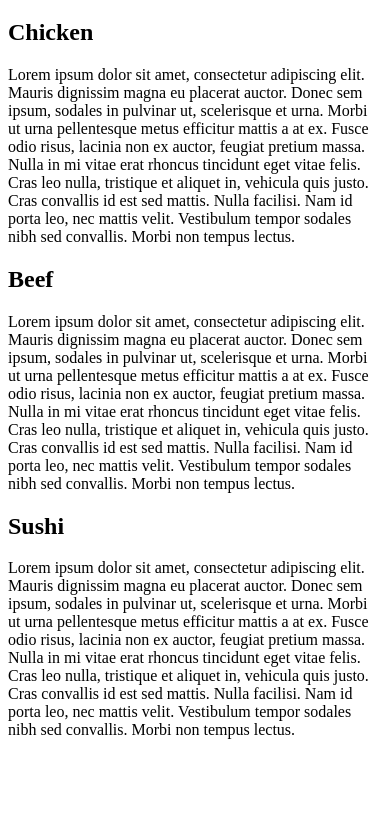
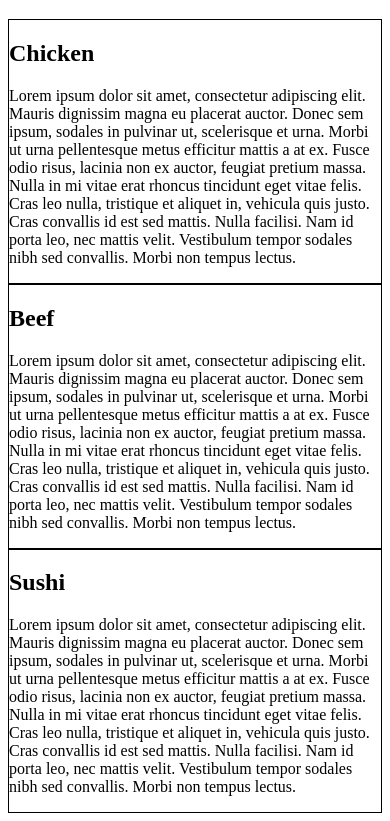
Before and after one commit to icurto/coursera-test, a plain HTML site: page module2-solution/index.html in a window 390 px wide. Shown: the part 61-882 px from the top of the page. Before the commit the page ends 844 px from the top, so only its background shows below. Drawn offline with Linux system fonts and the light colour scheme.

Commit message:
Updated html and css. Added responsive layout.

```diff
--- a/module2-solution/css/style.css
+++ b/module2-solution/css/style.css
@@ -4,15 +4,15 @@
 }
 
 /* Simple Responsive Framework. */
-.row {
+div {
   width: 100%;
+  border: 1px solid black;
 }
 
 /********** Desktop version **********/
 @media (min-width: 992px) {
   .col-lg-1, .col-lg-2, .col-lg-3, .col-lg-4, .col-lg-5, .col-lg-6, .col-lg-7, .col-lg-8, .col-lg-9, .col-lg-10, .col-lg-11, .col-lg-12 {
     float: left;
-    border: 1px solid green;
   }
   .col-lg-1 {
     width: 8.33%;
@@ -56,7 +56,6 @@
 @media (min-width: 768px) and (max-width: 991px) {
   .col-md-1, .col-md-2, .col-md-3, .col-md-4, .col-md-5, .col-md-6, .col-md-7, .col-md-8, .col-md-9, .col-md-10, .col-md-11, .col-md-12 {
     float: left;
-    border: 1px solid green;
   }
   .col-md-1 {
     width: 8.33%;
@@ -95,3 +94,8 @@
     width: 100%;
   }
 }
+
+/********** Desktop version **********/
+@media (max-width: 767px) {
+  float: left;
+}
--- a/module2-solution/index.html
+++ b/module2-solution/index.html
@@ -3,21 +3,22 @@
 <head>
 	<meta charset="utf-8">
 	<meta name="viewport" content="width=device-width, initial-scale=1">
-	<title></title>
+	<title>Assignement Solution for Module 2</title>
+	<link rel="stylesheet" href="css/style.css">
 </head>
 <body>
 <h1>Our Menu</h1>
-<section>
+<div class="col-lg-4 col-md-6">
 	<h2>Chicken</h2>
 	<p>Lorem ipsum dolor sit amet, consectetur adipiscing elit. Mauris dignissim magna eu placerat auctor. Donec sem ipsum, sodales in pulvinar ut, scelerisque et urna. Morbi ut urna pellentesque metus efficitur mattis a at ex. Fusce odio risus, lacinia non ex auctor, feugiat pretium massa. Nulla in mi vitae erat rhoncus tincidunt eget vitae felis. Cras leo nulla, tristique et aliquet in, vehicula quis justo. Cras convallis id est sed mattis. Nulla facilisi. Nam id porta leo, nec mattis velit. Vestibulum tempor sodales nibh sed convallis. Morbi non tempus lectus.</p>
-</section>
-<section>
+</div>
+<div class="col-lg-4 col-md-6">
 	<h2>Beef</h2>
 	<p>Lorem ipsum dolor sit amet, consectetur adipiscing elit. Mauris dignissim magna eu placerat auctor. Donec sem ipsum, sodales in pulvinar ut, scelerisque et urna. Morbi ut urna pellentesque metus efficitur mattis a at ex. Fusce odio risus, lacinia non ex auctor, feugiat pretium massa. Nulla in mi vitae erat rhoncus tincidunt eget vitae felis. Cras leo nulla, tristique et aliquet in, vehicula quis justo. Cras convallis id est sed mattis. Nulla facilisi. Nam id porta leo, nec mattis velit. Vestibulum tempor sodales nibh sed convallis. Morbi non tempus lectus.</p>
-</section>
-<section>
+</div>
+<div class="col-lg-4 col-md-12">
 	<h2>Sushi</h2>
 	<p>Lorem ipsum dolor sit amet, consectetur adipiscing elit. Mauris dignissim magna eu placerat auctor. Donec sem ipsum, sodales in pulvinar ut, scelerisque et urna. Morbi ut urna pellentesque metus efficitur mattis a at ex. Fusce odio risus, lacinia non ex auctor, feugiat pretium massa. Nulla in mi vitae erat rhoncus tincidunt eget vitae felis. Cras leo nulla, tristique et aliquet in, vehicula quis justo. Cras convallis id est sed mattis. Nulla facilisi. Nam id porta leo, nec mattis velit. Vestibulum tempor sodales nibh sed convallis. Morbi non tempus lectus.</p>
-</section>
+</div>
 </body>
 </html>
```
